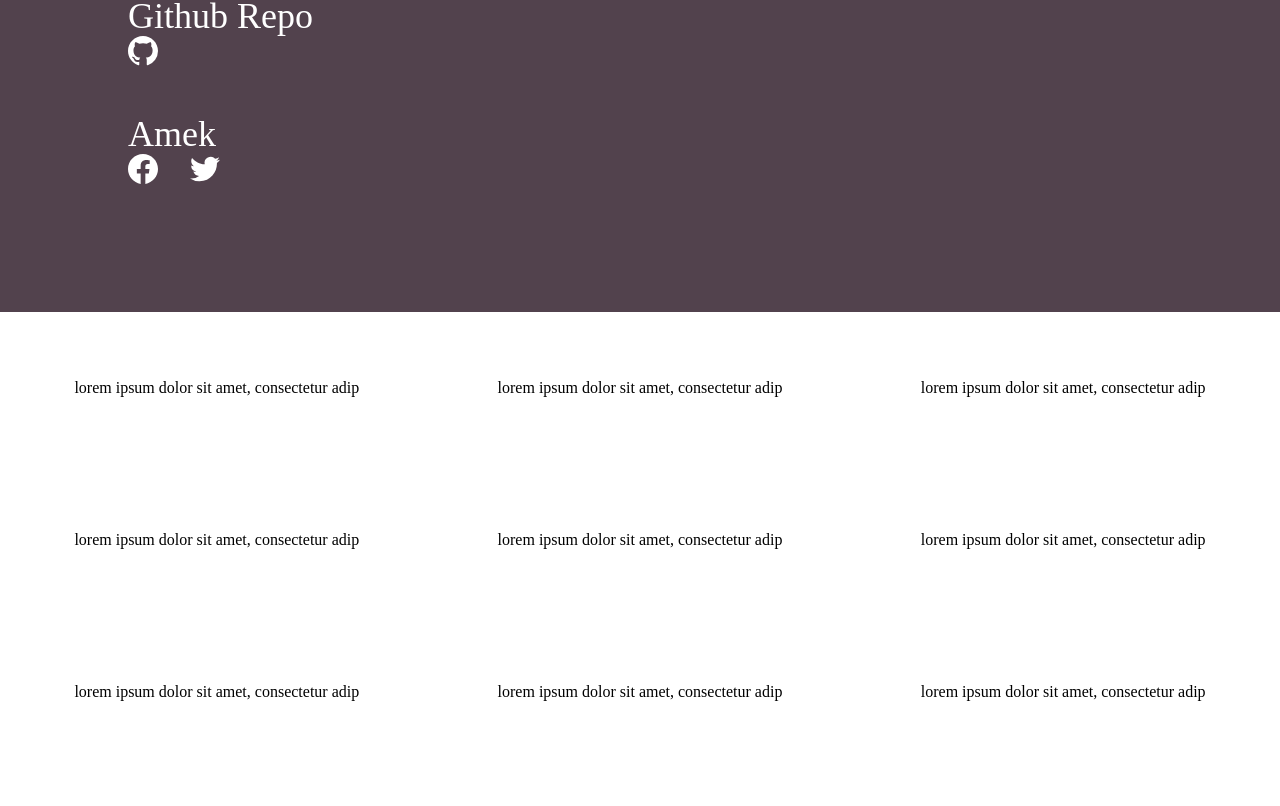
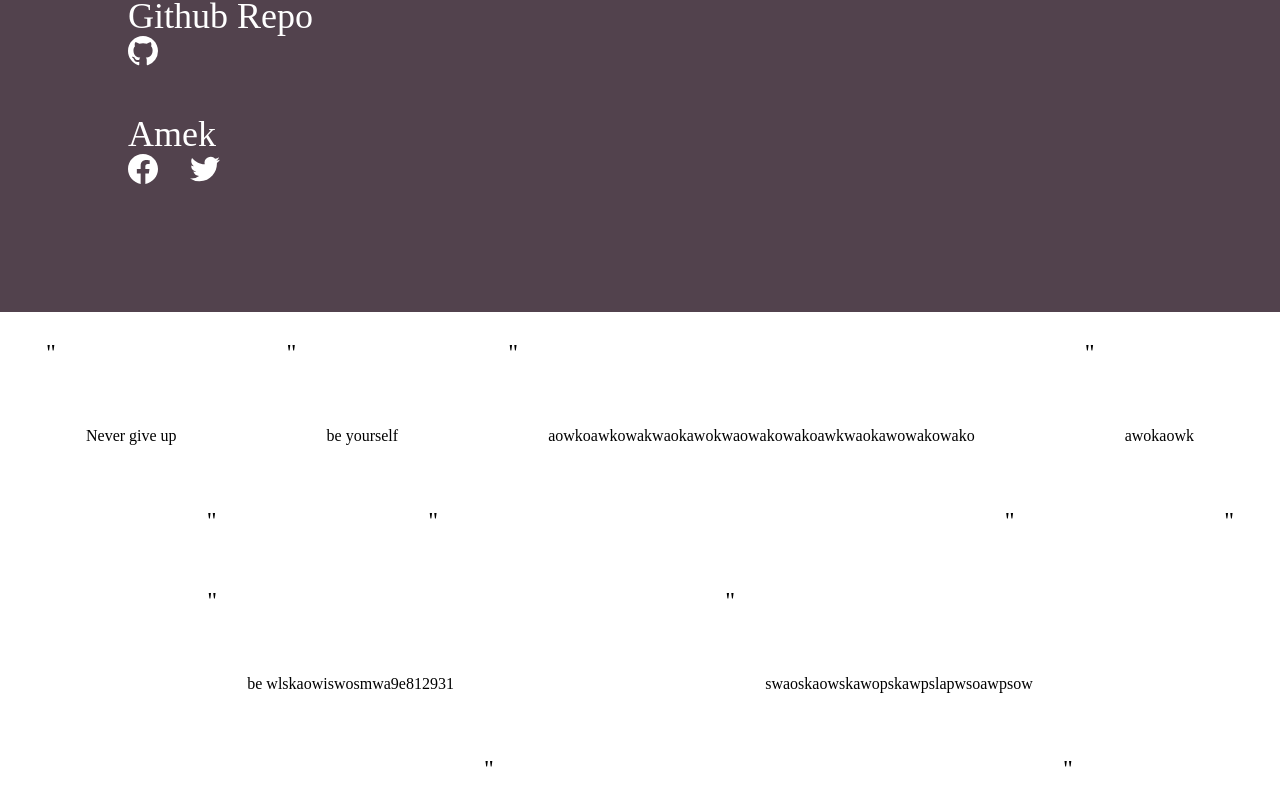
Before and after one commit to Ameeeek/encourag-er, a React (Create React App) app: page /home in a window 1280 px wide. Shown: the part 884-1690 px from the top of the page. Before the commit the page ends 1652 px from the top, so only its background shows below. Built offline with nearby package versions, Linux system fonts and the light colour scheme; a web font is replaced by a local one.

Commit message:
menambahkan function untuk menambahkan dummy text

```diff
--- a/src/App.js
+++ b/src/App.js
@@ -1,10 +1,22 @@
 import './App.css';
 import './index.css';
-import Navbar from './Navbar';
+import Navbar from './Navbar.jsx';
 import React from 'react';
-import Home from './home';
+import { useState} from 'react';
+import Home from './home.jsx';
+import Utama from './main.jsx';
 import {BrowserRouter, Switch, Route} from 'react-router-dom';
 function App() {
+
+  const [quote, setQuote] = useState([
+    {_id: 1, isi:"Never give up", by: "amek"},
+    {_id: 2, isi:"be yourself", by: "amek"},
+    {_id: 3, isi:"aowkoawkowakwaokawokwaowakowakoawkwaokawowakowako", by: "amek"},
+    {_id: 4, isi:"awokaowk", by: "amek"},
+    {_id: 5, isi:"be wlskaowiswosmwa9e812931", by: "amek"},
+    {_id: 6, isi:"swaoskaowskawopskawpslapwsoawpsow", by: "amek"},
+  ])
+
   return (
     <div className="bg-secondary w-full h-screen ">
       <BrowserRouter>
@@ -15,17 +27,7 @@ function App() {
           </Route>
         </Switch>
       </BrowserRouter>
-      <div className="justify-evenly flex-wrap  flex">
-            <p class="text-center mx-4 my-4 bg-white p-12 font-hammer text-base">lorem ipsum dolor sit amet, consectetur adip</p>
-            <p class="text-center mx-4 my-4  max-w-2xl bg-white p-12 font-hammer text-base">lorem ipsum dolor sit amet, consectetur adip </p>
-            <p class="text-center mx-4 my-4  bg-white p-12 font-hammer text-base">lorem ipsum dolor sit amet, consectetur adip</p>
-            <p class="text-center mx-4 my-4  bg-white p-12 font-hammer text-base">lorem ipsum dolor sit amet, consectetur adip</p>
-            <p class="text-center mx-4 my-4  bg-white p-12 font-hammer text-base">lorem ipsum dolor sit amet, consectetur adip</p>
-            <p class="text-center mx-4 my-4  bg-white p-12 font-hammer text-base">lorem ipsum dolor sit amet, consectetur adip</p>
-            <p class="text-center mx-4 my-4  bg-white p-12 font-hammer text-base">lorem ipsum dolor sit amet, consectetur adip</p>
-            <p class="text-center mx-4 my-4  bg-white p-12 font-hammer text-base">lorem ipsum dolor sit amet, consectetur adip</p>
-            <p class="text-center  mx-4 my-4 bg-white p-12 font-hammer text-base">lorem ipsum dolor sit amet, consectetur adip</p>
-        </div>
+        <Utama quoteList={quote}/>
     </div>
   );
 }
--- a/src/home.js
+++ b/src/home.jsx
@@ -8,7 +8,7 @@ const home = () =>{
             <h3 className="text-4xl text-center my-8 font-pacifico  z-50 text-ungu"> hello beautiful soul</h3>
             <h3 className="text-5xl text-white text-center z-40 font-hammer  max-w-5xl ">encourag-er is a place where you find encouragement and comfort message from people around every corner of the world, you can also write your message and hopefully it will help people who needs it</h3>
             <Link to="/main" className="text-secondary z-30 mt-12 text-2xl font-hammer p-4 rounded-2xl  hover:text-white ease-linear duration-100 bg-ungu"> write some messages!</Link>
-            <Wave className="h-full w-full  absolute z-0  " fill='#52424D' paused={false} options={{height: 300,amplitude:190,speed: 0.10,points: 3}}/>
+            <Wave className="h-full w-full  absolute z-0  " fill='#52424D' paused={false} options={{height: 300,amplitude:190,speed: 0.15,points: 3}}/>
             <div className="z-20 mt-24 font-hammer  text-white text-4xl w-full bg-accent p-32 h-full flex flex-col">
                 <div className="flex flex-col my-12">
                 <p>Github Repo</p> <a href="https://github.com/Ameeeek/encourag-er"><FooterIcon  icon={<BsGithub size="30"/>}/></a>
--- a/src/main.js
+++ /dev/null
@@ -1,9 +0,0 @@
-const main = () => {
-    return(
-        <div className="justify-evenly flex">
-            <p class="text-center bg-white p-12 font-hammer text-base">lorem ipsum dolor sit amet, consectetur adip</p>
-        </div>
-    )
-}
-
-export default main;
--- /dev/null
+++ b/src/main.jsx
@@ -0,0 +1,21 @@
+const utama = ({quoteList}) =>{
+    console.log(quoteList)
+    return (
+        <div className="justify-evenly flex-wrap  flex">
+            {quoteList.map((quote) => (
+                <div className="cards mx-4 my-4 bg-white font-hammer">
+                    <p className="p-2 text-2xl">
+                        "
+                    </p>
+                    <p className="text-center  p-12  text-base">{quote.isi}</p>
+                    <p className="p-2 text-right text-2xl">
+                        "
+                    </p>
+                </div>
+            ))}
+
+        </div>
+    )
+}
+
+export default utama;
```
Also changed, not shown: src/Navbar.jsx (renamed from src/Navbar.js).
